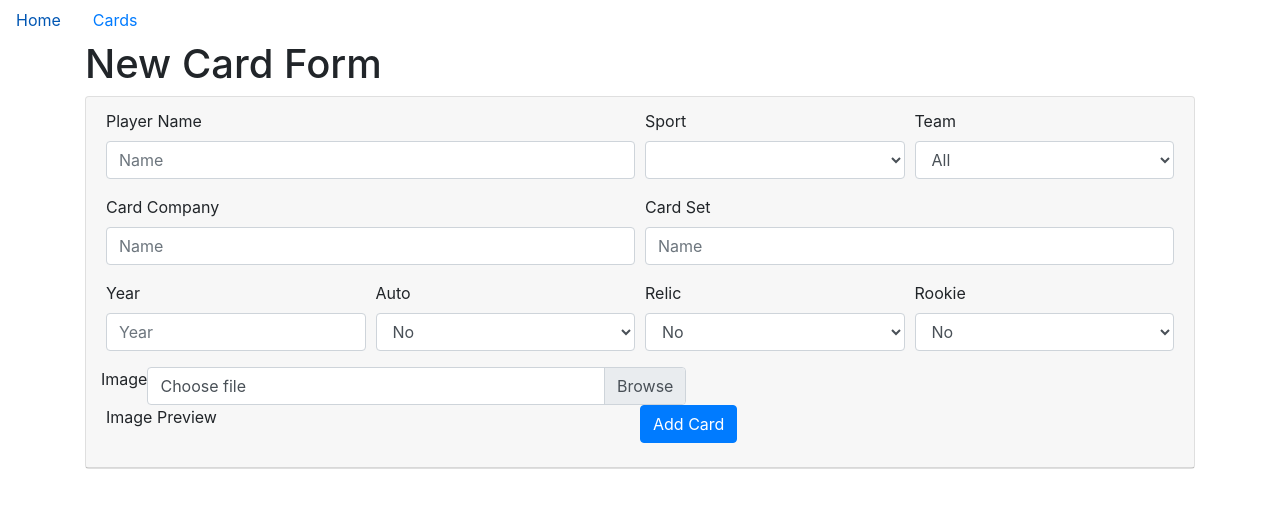
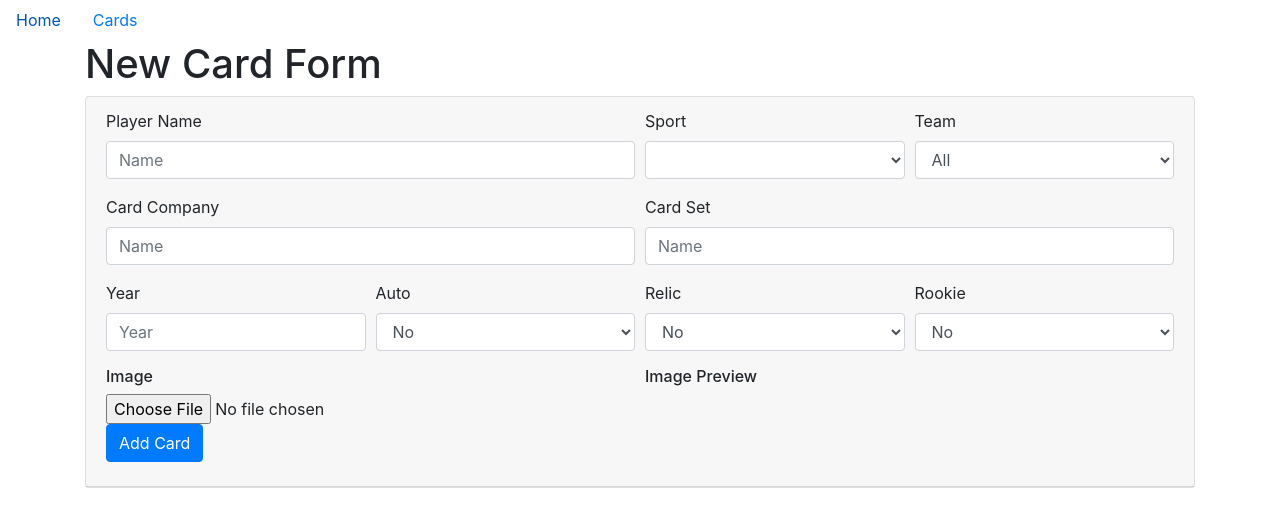
Before and after one commit to koreynichols/sports-cards, an Angular app: page /create in a window 1280 px wide. Shown: the top 526 px of the page. Built offline with nearby package versions, Linux system fonts and the light colour scheme.

Commit message:
card image preview added

```diff
--- a/src/app/create-card/create-card.component.html
+++ b/src/app/create-card/create-card.component.html
@@ -56,16 +56,22 @@
                 <option>Yes</option>
               </select>
             </div>
-            <label for="image">Image</label>
-            <div class="custom-file col-md-6">
-              <input type="file" class="custom-file-input" id="customFile">
-              <label class="custom-file-label" for="customFile">Choose file</label>
+          </div>
+          <div class="form-row">
+            <div class="col-md-6">
+              <h6>Image</h6>
             </div>
             <div class="col-md-6">
-              <label for="imagePreview">Image Preview</label>
+              <h6>Image Preview</h6>
             </div>
-            <button class="btn btn-primary">Add Card</button>
+            <div class="col-md-6">
+              <input #file type="file" accept='image/*' (change)="preview(file.files)" />
+            </div>
+            <div class="col-md-6">
+              <img [src]="imgURL" height="200" *ngIf="imgURL">
+            </div>
           </div>
+          <button class="btn btn-primary">Add Card</button>
         </div>
       </div>
     </div>
--- a/src/app/create-card/create-card.component.ts
+++ b/src/app/create-card/create-card.component.ts
@@ -9,6 +9,30 @@ export class CreateCardComponent implements OnInit {
 
   constructor() { }
 
+  selectedFile: File;
+  public imagePath;
+  imgURL: any;
+  public message: string;
+
+  preview(files) {
+    if (files.length === 0) {
+      return;
+    }
+
+    const mimeType = files[0].type;
+    if (mimeType.match(/image\/*/) == null) {
+      this.message = 'Only images are supported.';
+      return;
+    }
+
+    const reader = new FileReader();
+    this.imagePath = files;
+    reader.readAsDataURL(files[0]);
+    reader.onload = (_event) => {
+      this.imgURL = reader.result;
+    };
+
+  }
   ngOnInit() {
   }
 
```
